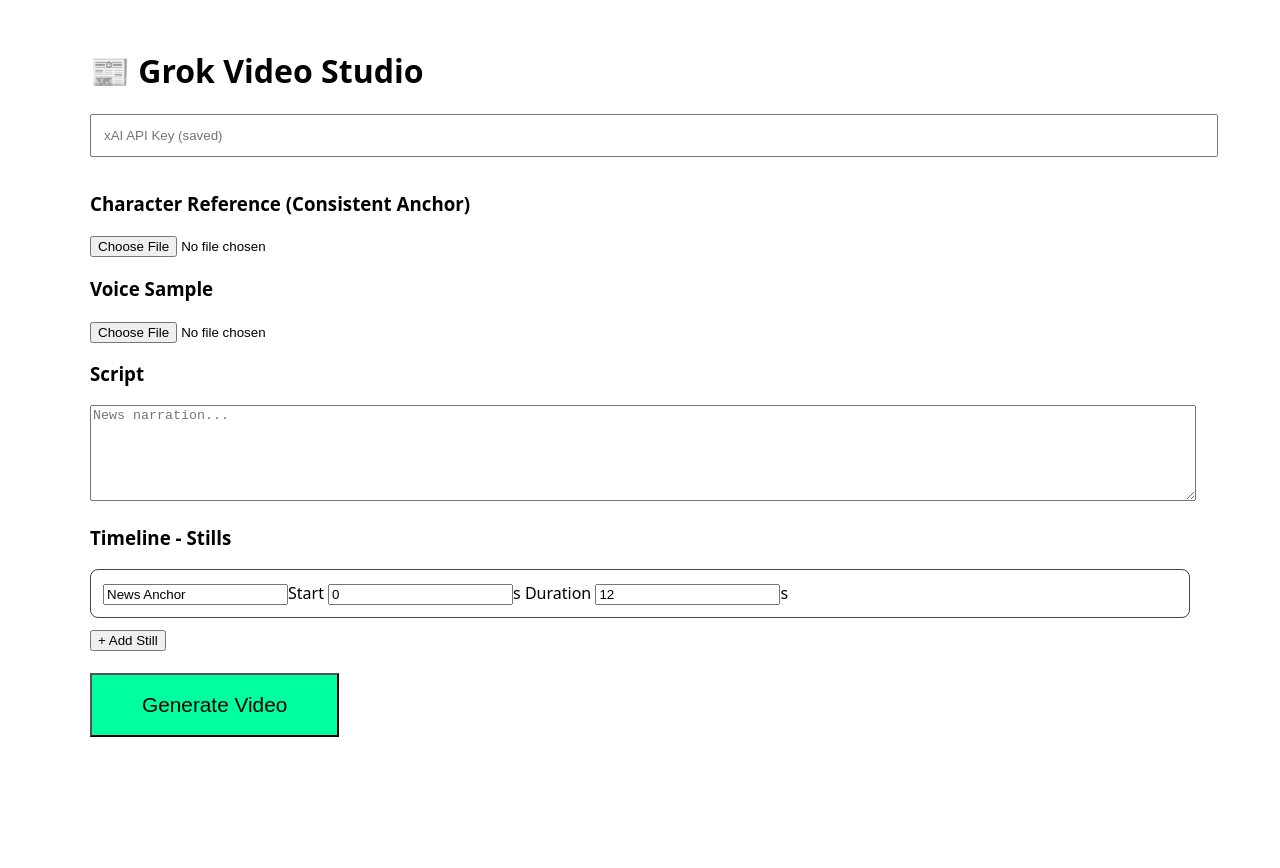
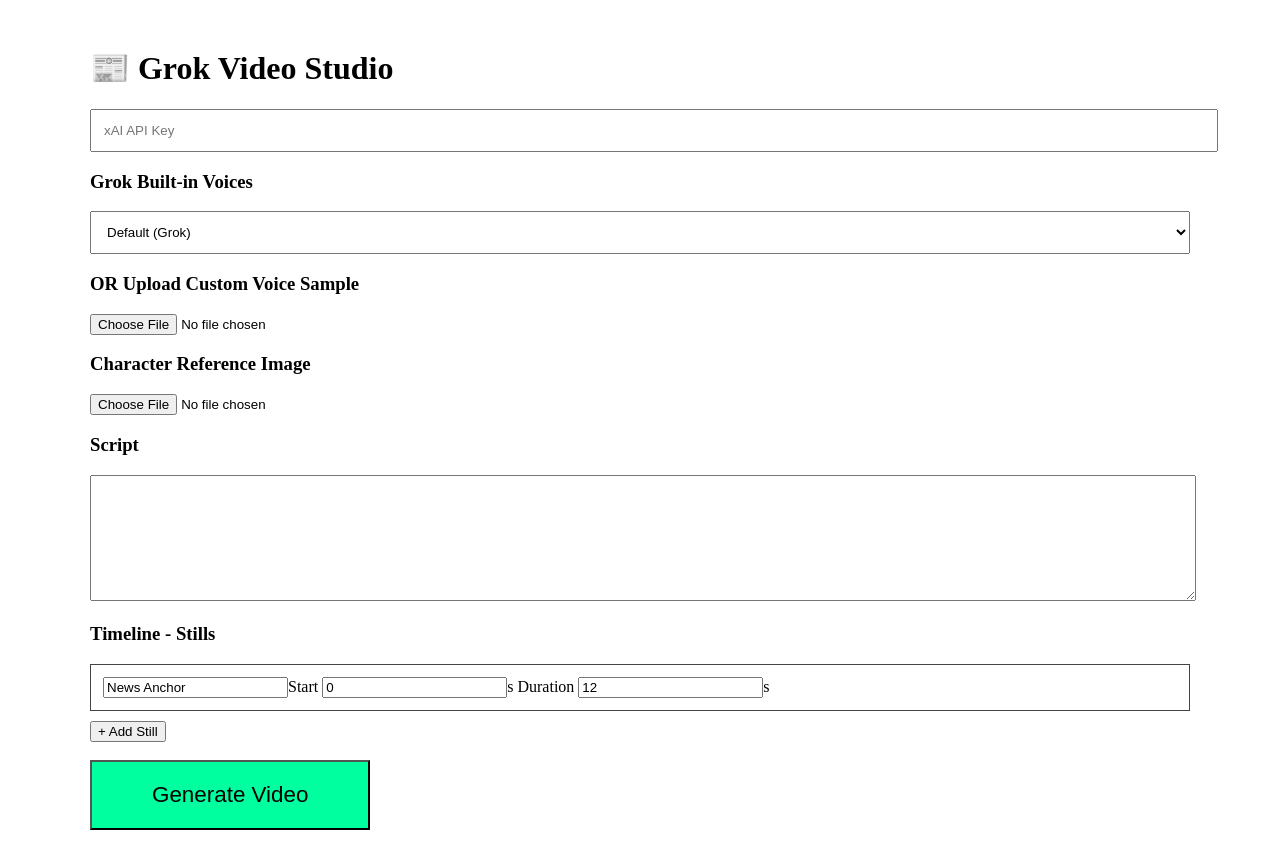
Before and after one commit to conceptcollisionapp/Grok-video-studio, a React (Create React App) app: page / in a window 1280 px wide. Shown: the top 868 px of the page. Before the commit the page ends 800 px from the top, so only its background shows below. Built offline with nearby package versions, Linux system fonts and the light colour scheme.

Commit message:
Update App.js

```diff
--- a/src/App.js
+++ b/src/App.js
@@ -2,27 +2,30 @@
 
 function App() {
   const [apiKey, setApiKey] = useState(() => localStorage.getItem('xaiKey') || '');
-  const [backendUrl] = useState('https://your-railway-app.up.railway.app'); // Update
+  const [backendUrl] = useState('https://your-railway-app.up.railway.app');
   const [script, setScript] = useState('');
   const [voiceFile, setVoiceFile] = useState(null);
+  const [selectedVoice, setSelectedVoice] = useState('default'); // Grok voices
   const [characterImage, setCharacterImage] = useState(null);
   const [scenes, setScenes] = useState([{ id: 1, description: "News Anchor", start: 0, duration: 12 }]);
   const [generatedVideoUrl, setGeneratedVideoUrl] = useState('');
   const [status, setStatus] = useState('');
 
-  useEffect(() => {
-    localStorage.setItem('xaiKey', apiKey);
-  }, [apiKey]);
+  useEffect(() => localStorage.setItem('xaiKey', apiKey), [apiKey]);
 
-  const addScene = () => {
-    setScenes([...scenes, { id: Date.now(), description: "New still", start: scenes.length * 10, duration: 8 }]);
-  };
+  const grokVoices = [
+    { id: 'default', name: 'Default (Grok)' },
+    { id: 'male1', name: 'Professional Male News' },
+    { id: 'female1', name: 'Clear Female Narrator' },
+    { id: 'energetic', name: 'Energetic Anchor' }
+  ];
 
   const generateVideo = async () => {
-    setStatus('Generating with Grok Imagine 1.5...');
+    setStatus('Generating...');
     const formData = new FormData();
     formData.append('prompt', script);
     formData.append('api_key', apiKey);
+    formData.append('voice_id', selectedVoice);
     if (voiceFile) formData.append('voice_file', voiceFile);
     if (characterImage) formData.append('character_image', characterImage);
 
@@ -30,59 +33,49 @@
       const res = await fetch(`${backendUrl}/generate`, { method: 'POST', body: formData });
       const data = await res.json();
       setGeneratedVideoUrl(data.video_url || '');
-      setStatus(`Generated! Job: ${data.job_id}`);
+      setStatus(`Done! ${data.job_id ? 'Job: ' + data.job_id : ''}`);
     } catch (e) {
       setStatus('Error: ' + e.message);
     }
   };
 
-  const trimVideo = () => {
-    setStatus('Trimmed (demo - full FFmpeg in backend)');
-  };
-
   return (
-    <div style={{ padding: '20px', maxWidth: '1100px', margin: 'auto', fontFamily: 'system-ui' }}>
+    <div style={{ padding: '20px', maxWidth: '1100px', margin: 'auto' }}>
       <h1>📰 Grok Video Studio</h1>
 
-      <input type="password" placeholder="xAI API Key (saved)" value={apiKey} onChange={e => setApiKey(e.target.value)} style={{width:'100%', padding:'12px', marginBottom:'15px'}} />
+      <input type="password" placeholder="xAI API Key" value={apiKey} onChange={e => setApiKey(e.target.value)} style={{width:'100%', padding:'12px'}} />
 
-      {/* Character Reference */}
-      <h3>Character Reference (Consistent Anchor)</h3>
+      {/* Grok Voices */}
+      <h3>Grok Built-in Voices</h3>
+      <select value={selectedVoice} onChange={e => setSelectedVoice(e.target.value)} style={{width:'100%', padding:'12px'}}>
+        {grokVoices.map(v => <option key={v.id} value={v.id}>{v.name}</option>)}
+      </select>
+
+      <h3>OR Upload Custom Voice Sample</h3>
+      <input type="file" accept="audio/*" onChange={e => setVoiceFile(e.target.files[0])} />
+
+      {/* Character */}
+      <h3>Character Reference Image</h3>
       <input type="file" accept="image/*" onChange={e => setCharacterImage(e.target.files[0])} />
 
-      {/* Voice */}
-      <h3>Voice Sample</h3>
-      <input type="file" accept="audio/*" onChange={e => setVoiceFile(e.target.files[0])} />
-
-      {/* Script */}
       <h3>Script</h3>
-      <textarea value={script} onChange={e => setScript(e.target.value)} rows="6" style={{width:'100%'}} placeholder="News narration..." />
+      <textarea value={script} onChange={e => setScript(e.target.value)} rows="8" style={{width:'100%'}} />
 
       {/* Timeline */}
       <h3>Timeline - Stills</h3>
       {scenes.map((s, i) => (
-        <div key={s.id} style={{border:'1px solid #444', padding:'12px', margin:'10px 0', borderRadius:'8px'}}>
-          <input value={s.description} onChange={e => { const ns=[...scenes]; ns[i].description=e.target.value; setScenes(ns); }} placeholder="Description" />
-          Start <input type="number" value={s.start} onChange={e => { const ns=[...scenes]; ns[i].start=+e.target.value; setScenes(ns); }} />s
-          Duration <input type="number" value={s.duration} onChange={e => { const ns=[...scenes]; ns[i].duration=+e.target.value; setScenes(ns); }} />s
+        <div key={s.id} style={{border:'1px solid #444', padding:'12px', margin:'10px 0'}}>
+          <input value={s.description} onChange={e => { const ns=[...scenes]; ns[i].description = e.target.value; setScenes(ns); }} />
+          Start <input type="number" value={s.start} onChange={e => { const ns=[...scenes]; ns[i].start = +e.target.value; setScenes(ns); }} />s
+          Duration <input type="number" value={s.duration} onChange={e => { const ns=[...scenes]; ns[i].duration = +e.target.value; setScenes(ns); }} />s
         </div>
       ))}
-      <button onClick={addScene}>+ Add Still</button>
+      <button onClick={() => setScenes([...scenes, { id: Date.now(), description: "", start: scenes.length * 10, duration: 8 }])}>+ Add Still</button>
 
       <br/><br/>
-      <button onClick={generateVideo} style={{padding:'18px 50px', fontSize:'1.3em', background:'#00ff9f'}}>Generate Video</button>
+      <button onClick={generateVideo} style={{padding:'20px 60px', fontSize:'1.4em', background:'#00ff9f'}}>Generate Video</button>
 
-      {generatedVideoUrl && (
-        <div style={{marginTop:'30px'}}>
-          <h3>Generated Video</h3>
-          <video controls src={generatedVideoUrl} style={{width:'100%'}} />
-
-          <h4>Quick Editor</h4>
-          <button onClick={trimVideo}>Trim First 5s</button>
-          <button>Add Text Overlay</button>
-          <button>Export MP4</button>
-        </div>
-      )}
+      {generatedVideoUrl && <video controls src={generatedVideoUrl} style={{width:'100%', marginTop:'20px'}} />}
 
       <p>{status}</p>
     </div>
```
